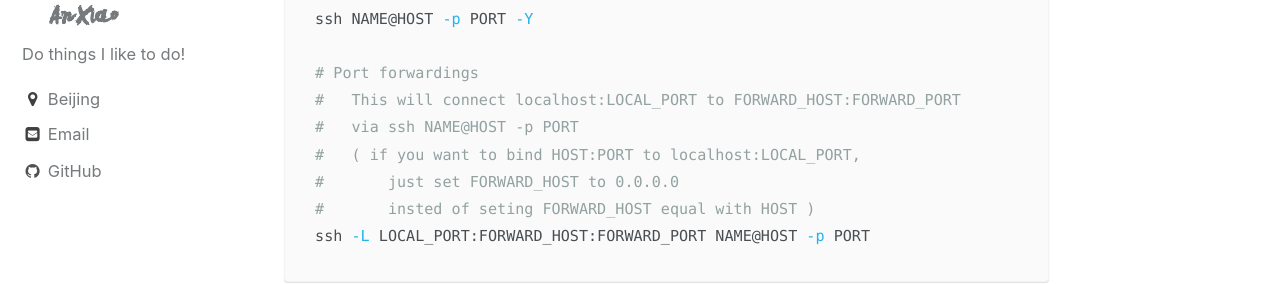
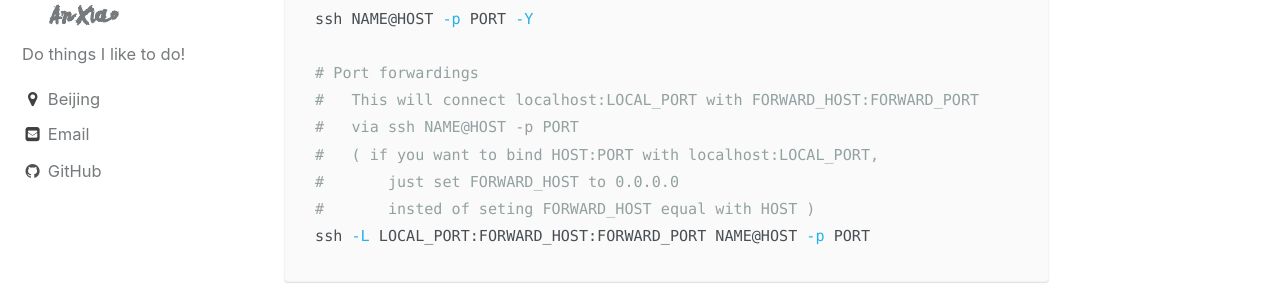
Before and after one commit to silverHugh/silverhugh.github.io, a Jekyll site: the page built from _posts/boat/2018-03-27-memo-shell.md, in a window 1280 px wide and 900 px high, scrolled down 474 px. Shown: the part 169-453 px from the top of the window. Built offline with Jekyll 4.4.1, drawn with Linux system fonts in a browser that asks for light colours.

Commit message:
update blog

```diff
--- a/_posts/boat/2018-03-27-memo-shell.md
+++ b/_posts/boat/2018-03-27-memo-shell.md
@@ -23,9 +23,9 @@ This is one of my memos about Shell commands.
 ssh NAME@HOST -p PORT -Y
 
 # Port forwardings
-#   This will connect localhost:LOCAL_PORT to FORWARD_HOST:FORWARD_PORT
+#   This will connect localhost:LOCAL_PORT with FORWARD_HOST:FORWARD_PORT
 #   via ssh NAME@HOST -p PORT
-#   ( if you want to bind HOST:PORT to localhost:LOCAL_PORT,
+#   ( if you want to bind HOST:PORT with localhost:LOCAL_PORT,
 #       just set FORWARD_HOST to 0.0.0.0
 #       insted of seting FORWARD_HOST equal with HOST )
 ssh -L LOCAL_PORT:FORWARD_HOST:FORWARD_PORT NAME@HOST -p PORT
```
